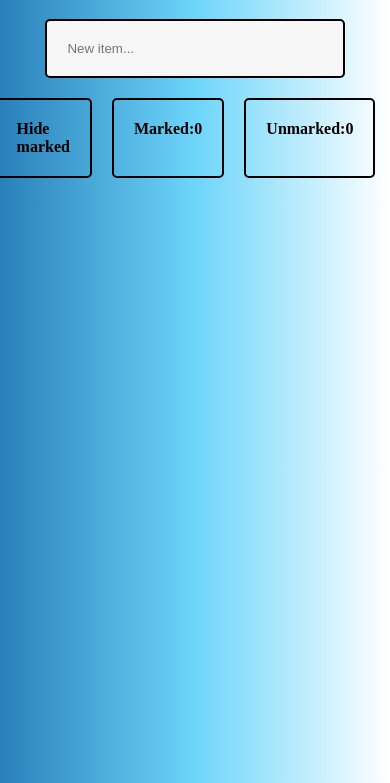
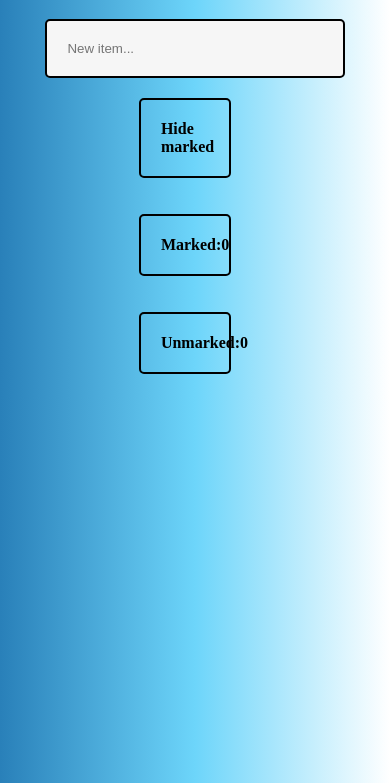
Before and after one commit to anoosha-everest/shopping-list, a plain HTML site: page index.html in a window 390 px wide. Shown: the part 61-844 px from the top of the page. Drawn offline with Linux system fonts and the light colour scheme.

Commit message:
adding shopping items

```diff
--- a/index.css
+++ b/index.css
@@ -95,3 +95,13 @@ body {
 .hide{
   cursor:pointer;
 }
+
+@media only screen and (max-width: 600px) {
+  #countOutput{
+    display:flex;
+    flex-direction: column;
+    width:30%;
+    /* justify-content: center; */
+    margin-left:35%;
+  }
+}
--- a/index.html
+++ b/index.html
@@ -7,7 +7,7 @@
         <link rel="stylesheet" href="./index.css">
     </head>
     <body>
-        <div>
+        <div class="shop">
             <h1>SHOPPING LIST</h1>
            <div class="shopping-list">
             <input type="text" id="nameInput" name="name" placeholder="New item..." autocomplete="off">
```
